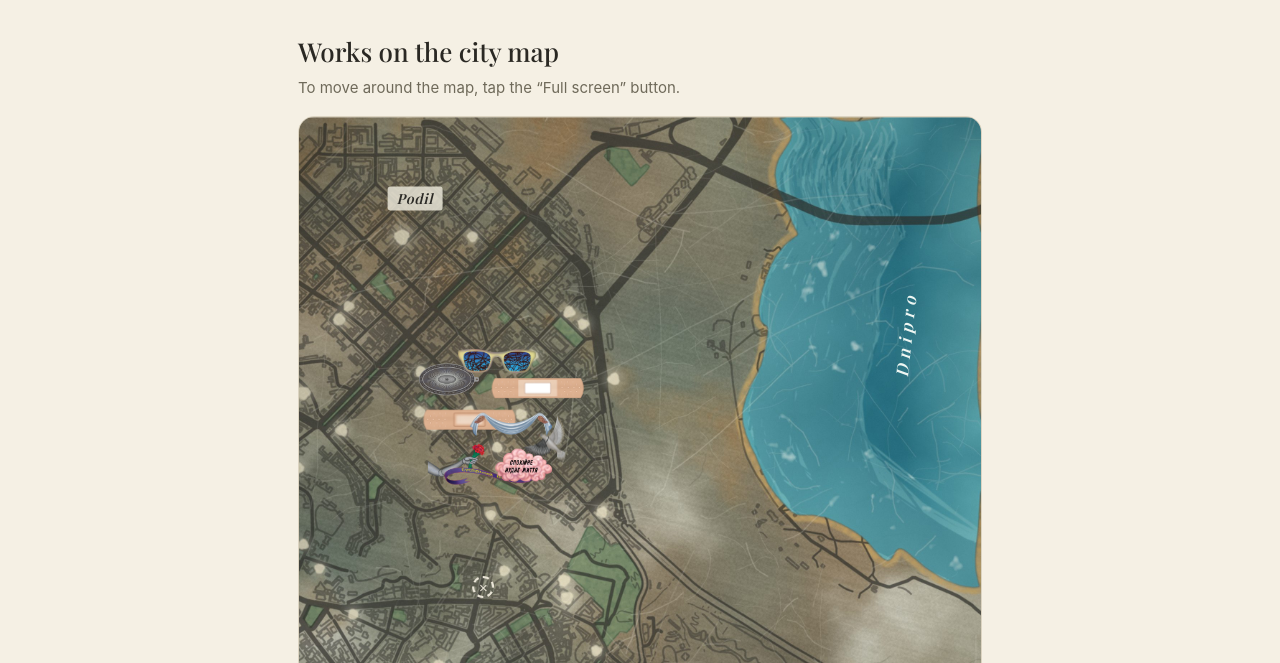
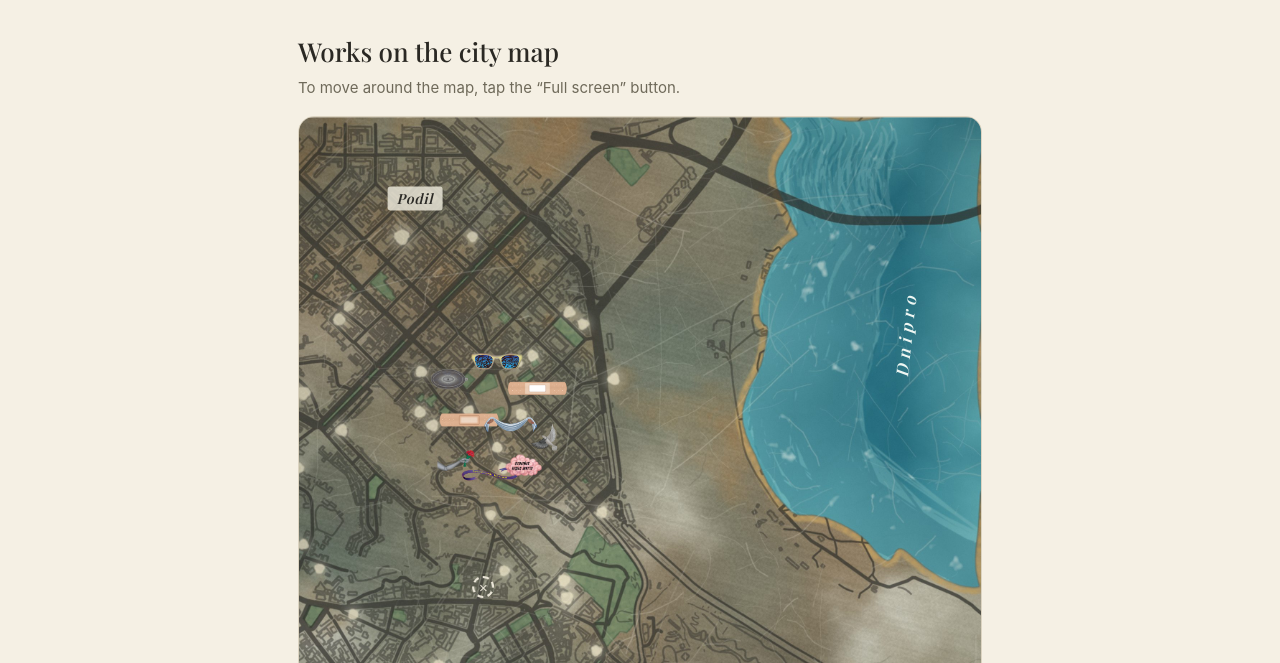
Before and after one commit to oxd418-cell/vasylenko-map, a plain HTML site: page index.html in a window 1280 px wide. Shown: the part 63-726 px from the top of the page. Drawn offline with nearby package versions, Linux system fonts and the light colour scheme; a web font is replaced by a local one.

Commit message:
Роботи на мапі менші
Co-Authored-By: Claude Sonnet 5.5 <noreply@anthropic.com>
Claude-Session: https://claude.ai/code/session_015kGzzFvnktCL3RG7bCk629

```diff
--- a/index.html
+++ b/index.html
@@ -215,7 +215,7 @@ W.forEach(function(w){
   var b=document.createElement('button');b.className='pin'+(w.ok?'':' gone');b.id='pin'+w.id;
   b.style.left=(w.x/100*IW)+'px';b.style.top=(w.y/100*IH)+'px';b.setAttribute('aria-label',wt(w));b.innerHTML='<i></i>';
   if(w.img>=0)b.firstChild.style.backgroundImage='url('+IMG[w.img]+')';
-  if(w.img>=0&&typeof IAR!=='undefined'){var q=IAR[w.img]||1,k=Math.sqrt(q);b.style.width=Math.min(92,44*k)+'px';b.style.height=Math.min(58,44/k)+'px'}
+  if(w.img>=0&&typeof IAR!=='undefined'){var q=IAR[w.img]||1,k=Math.sqrt(q);b.style.width=Math.min(60,28*k)+'px';b.style.height=Math.min(40,28/k)+'px'}
   b.addEventListener('pointerdown',function(e){e.stopPropagation()});
   b.addEventListener('click',function(e){e.stopPropagation();
     if(full)openSheet(w); else {fromPin=true;location.hash='w'+w.id;}});
```
